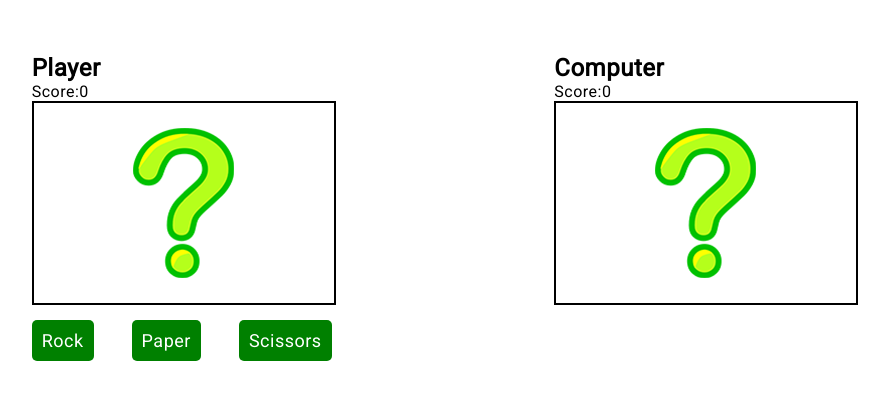
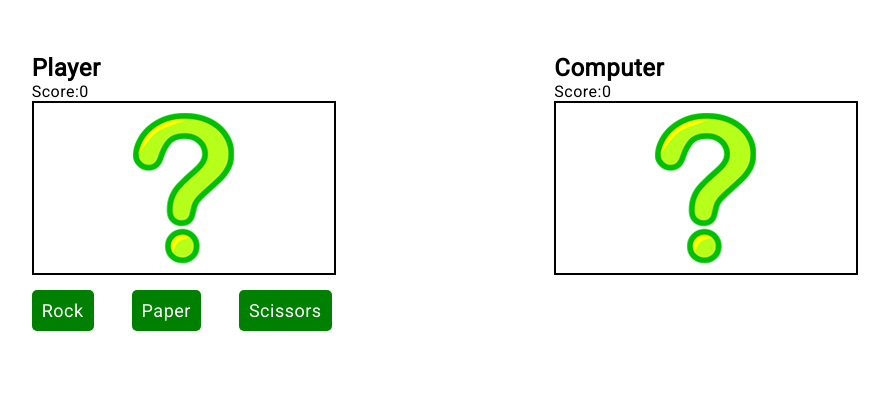
Before and after one commit to Russlascala/RPS-game-js, a plain HTML site: page index.html in a window 1280 px wide. Shown: the part 62-462 px from the top of the page, without its empty margins (195-1084 px from the left). Drawn offline with Linux system fonts and the light colour scheme.

Commit message:
changed up some styles

```diff
--- a/css/style.css
+++ b/css/style.css
@@ -7,11 +7,12 @@ body{
 .img-container{
   border:2px solid black;
   width: 300px;
-  height: 200px;
+  height: 170px;
   /* height: 100%; */
   display: flex;
   align-items: center; /* horizontal */
   justify-content: center; /* vertical */
+  margin:auto;
 
 }
 
```
